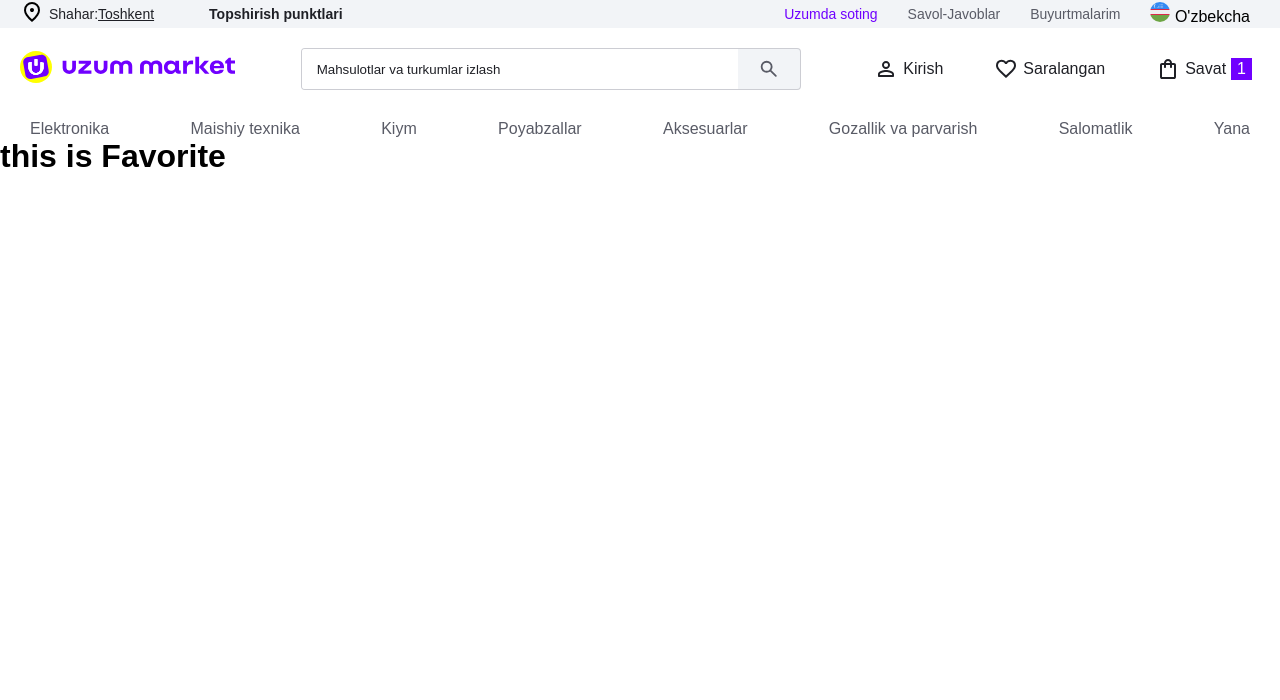
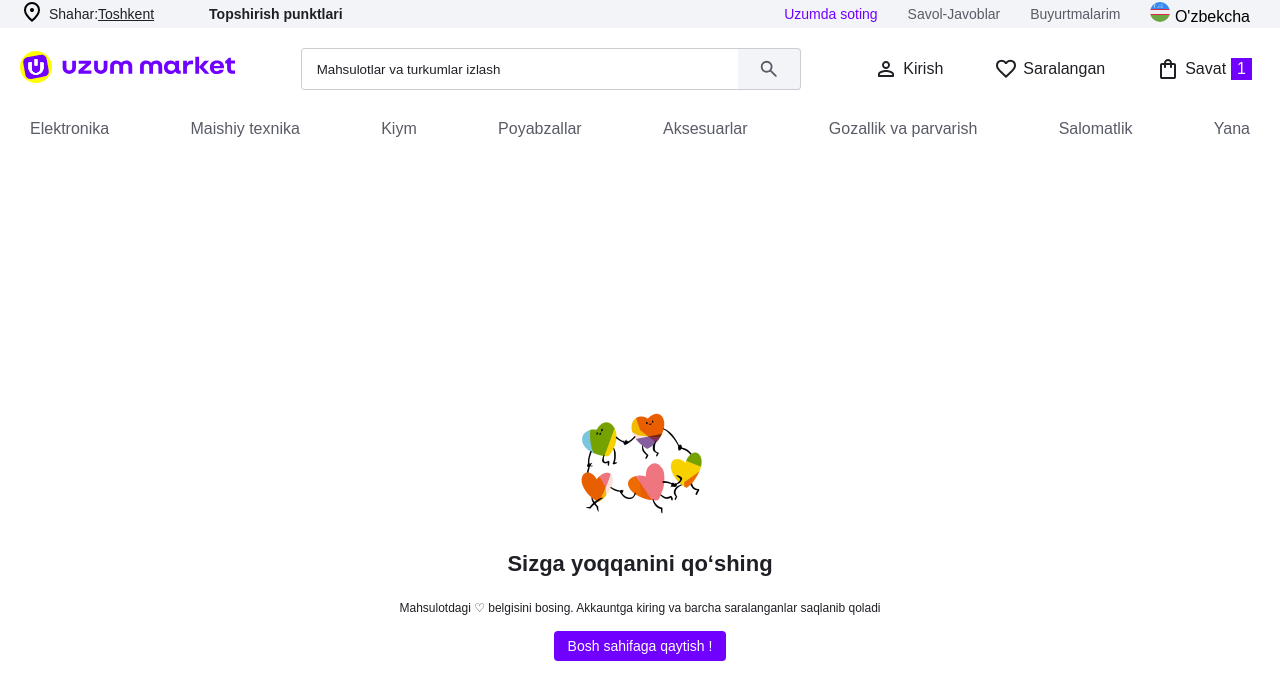
Before and after one commit to HusanDev7/uzum-market-clone, a Vue app: page /favorite in a window 1280 px wide. Shown: the top 700 px of the page. Built offline with nearby package versions, Linux system fonts and the light colour scheme.

Commit message:
add favorite section and basket section

```diff
--- a/src/assets/styles/main.scss
+++ b/src/assets/styles/main.scss
@@ -13,10 +13,10 @@
 @import "@/layouts/footerLayouts/footerLayout.scss";
 // layouts styles code
 
-
 // views styles link
 @import "@/views/BasketView/basketView.scss";
 @import "@/views/EnterView/enterView.scss";
 @import "@/views/FavoriteView/favoriteView.scss";
-@import "@/views/HomeView/homeView.scss"
+@import "@/views/HomeView/homeView.scss";
+@import "@/components/favoriteNull/favoriteNull.scss";
 // views styles link
--- /dev/null
+++ b/src/components/basketNull/BasketNull.vue
@@ -0,0 +1,15 @@
+<script setup>
+</script>
+<template>
+  <div class="container">
+    <div class="basketNull">
+      <img class="basketNull__img" src="@/assets//img/basket-null.png" alt="">
+      <h3 class="basketNull__title">Savatda hozircha mahsulot yoʻq</h3>
+      <p class="basketNull__txt">Bosh sahifadagi to’plamlardan boshlang yoki kerakli mahsulotni qidiruv orqali toping
+      </p>
+      <RouterLink to="/">
+        <button class="basketNull__btn">Bosh sahifaga qaytish !</button>
+      </RouterLink>
+    </div>
+  </div>
+</template>
--- a/src/components/card/Card.vue
+++ b/src/components/card/Card.vue
@@ -13,21 +13,19 @@ const props = defineProps({
 // };
 </script>
 <template>
-  <div class="card__wrapper">
-
   <RouterLink :to="'/product/' + card.id" class="card">
-      <span class="card__heard"><IconHeard /></span>
+    <span class="card__heard">
+      <IconHeard />
+    </span>
     <div class="card__img-box">
-        <img
-          class="card__img"
-          :src="card.thumbnail ?? ' @/assets/img/no-photo.jpg'"
-          alt=""
-        />
+      <img class="card__img" :src="card.thumbnail ?? ' @/assets/img/no-photo.jpg'" alt="" />
     </div>
     <p class="card__title">
       {{ card.title }}
     </p>
-      <p class="card__status"><IconStar /> {{ card.rating }} (sharhlar)</p>
+    <p class="card__status">
+      <IconStar /> {{ card.rating }} (sharhlar)
+    </p>
     <div class="card__box">
       <div class="card__box-item">
         <p class="card__salle">{{ card.discountPercentage * 25 }} so'm</p>
@@ -40,6 +38,4 @@ const props = defineProps({
       </div>
     </div>
   </RouterLink>
-
-  </div>
 </template>
--- /dev/null
+++ b/src/components/favoriteNull/FavoriteNull.vue
@@ -0,0 +1,15 @@
+<script setup>
+</script>
+<template>
+  <div class="container">
+    <div class="productNull">
+      <img class="productNull__img" src="@/assets/img/product-null.png" alt="">
+      <h3 class="productNull__title">Sizga yoqqanini qoʻshing</h3>
+      <p class="productNull__txt">Mahsulotdagi ♡ belgisini bosing. Akkauntga kiring va barcha saralanganlar saqlanib
+        qoladi</p>
+      <RouterLink to="/">
+        <button class="productNull__btn">Bosh sahifaga qaytish !</button>
+      </RouterLink>
+    </div>
+  </div>
+</template>
--- /dev/null
+++ b/src/components/favoriteNull/favoriteNull.scss
@@ -0,0 +1,35 @@
+.productNull {
+  display: flex;
+  justify-content: center;
+  align-items: center;
+  flex-direction: column;
+  width: 100%;
+  height: 100dvh;
+
+  &__img {
+    width: 128px;
+    height: 128px;
+  }
+
+  &__title {
+    font-size: 22px;
+    color: #1f2026;
+    margin: 24px 0;
+    text-align: center;
+  }
+
+  &__txt {
+    color: #1f2026;
+    font-size: 12px;
+  }
+
+  &__btn {
+    font-size: 14px;
+    color: #fff;
+    background: #7000ff;
+    padding: 7px 14px;
+    border-radius: 4px;
+    margin: 16px 0;
+    cursor: pointer;
+  }
+}
--- a/src/stores/productSingleStore.js
+++ b/src/stores/productSingleStore.js
@@ -1,20 +1,20 @@
-import apiProduct from '@/helpers/api/api'
-import { defineStore } from 'pinia'
+import { defineStore } from "pinia";
+import apiProduct from "@/helpers/api/api";
 
-export const useProductSingleStore = defineStore('productSingle', {
+
+export const useProductSingleStore = defineStore("productSingle", {
     state: () => ({
-        product: null
+        product: null,
     }),
-
     actions: {
         async getSingleProduct(id) {
             try {
-                const res = await apiProduct.getSingleProduct(id)
-                this.product = res
-                console.log(res);
+                const res = await apiProduct.getSingleProduct(id);
+                this.product = res;
             } catch (error) {
-                console.error(error)
+                console.error(error);
             }
-        }
-    }
-})
+        },
+
+    },
+});
--- a/src/views/BasketView/BasketView.vue
+++ b/src/views/BasketView/BasketView.vue
@@ -1,5 +1,6 @@
 <script setup>
+import BasketNull from '@/components/basketNull/BasketNull.vue';
 </script>
 <template>
-  <h1>this is Basket</h1>
+  <BasketNull />
 </template>
--- a/src/views/FavoriteView/FavoriteView.vue
+++ b/src/views/FavoriteView/FavoriteView.vue
@@ -1,5 +1,7 @@
 <script setup>
+import FavoriteNull from '@/components/favoriteNull/FavoriteNull.vue';
+
 </script>
 <template>
-  <h1>this is Favorite</h1>
+  <FavoriteNull />
 </template>
--- a/src/views/ProductView/ProductView.vue
+++ b/src/views/ProductView/ProductView.vue
@@ -1,13 +1,20 @@
 <script setup>
 import { useProductSingleStore } from "@/stores/productSingleStore";
+import { onMounted } from "vue";
+import { useRouter } from "vue-router";
+const router = useRouter()
+const productSingleStore = useProductSingleStore();
 
-const productSingleStore = useProductSingleStore();
-productSingleStore.getSingleProduct();
+onMounted(() => {
+  productSingleStore.getSingleProduct(router.params.id);
+})
+
 </script>
+
 <template>
   <section class="main">
     <div class="container">
-      <h1>Product name:{{ productSingleStore.product?.title }}</h1>
+      <h1>Product name: {{ productSingleStore.product?.title }}</h1>
     </div>
   </section>
 </template>
```
Also changed, not shown: src/components/basketNull/basketNull.scss (added, +13 -0 lines), src/assets/img/basket-null.png (added), src/assets/img/product-null.png (added), src/components/card/card.scss (line endings or trailing spaces), src/router/index.js (line endings or trailing spaces). Lines whose indentation alone changed are shown as unchanged.
